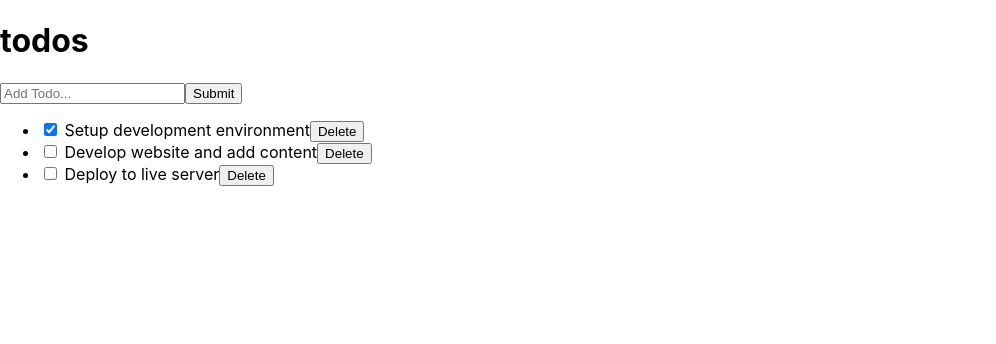
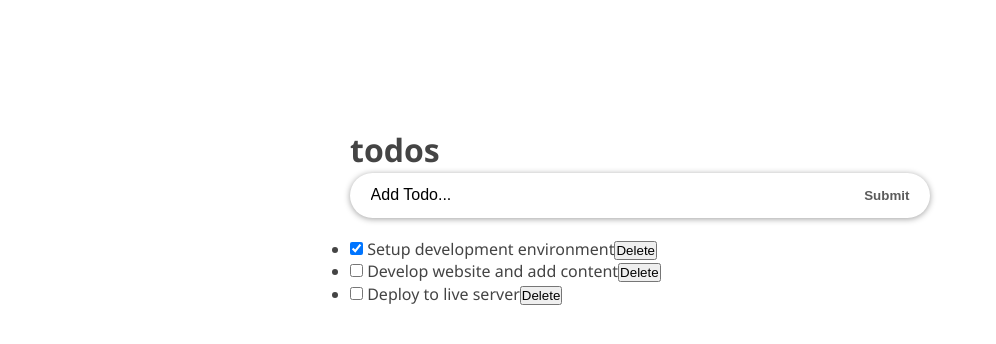
Before and after one commit to TheLuisAbarca/React_ToDoList, a React (Create React App) app: page / in a window 1280 px wide. Shown: the top 344 px of the page, without its empty margins (0-996 px from the left). Built offline with nearby package versions, Linux system fonts and the light colour scheme.

Commit message:
Starting with the CSS Stylesheet.

```diff
--- a/src/App.css
+++ b/src/App.css
@@ -1,38 +1,65 @@
-.App {
-  text-align: center;
+* {
+  box-sizing: border-box;
+  margin: 0;
+  padding: 0;
 }
 
-.App-logo {
-  height: 40vmin;
-  pointer-events: none;
+body {
+  font-family: "Segoe UI", Arial, sans-serif;
+  line-height: 1.4;
+  color: #444;
+  background: #fff;
+  height: 100vh;
 }
 
-@media (prefers-reduced-motion: no-preference) {
-  .App-logo {
-    animation: App-logo-spin infinite 20s linear;
-  }
+.container {
+  display: flex;
+  flex-direction: column;
+  justify-content: center;
+  align-items: center;
+  max-width: 600px;
+  margin: 0 auto;
 }
 
-.App-header {
-  background-color: #282c34;
-  min-height: 100vh;
-  display: flex;
-  flex-direction: column;
-  align-items: center;
-  justify-content: center;
-  font-size: calc(10px + 2vmin);
-  color: white;
+.inner {
+  width: 100%;
+  padding: 8rem 10px 4rem;
 }
 
-.App-link {
-  color: #61dafb;
+.form-container {
+  width: 100%;
+  margin-bottom: 20px;
+  display: flex;
+  border-radius: calc(0.5 * 100px);
+  box-shadow: 0 1px 6px 0 rgba(0, 0, 0, 0.38);
+  justify-content: space-evenly;
 }
 
-@keyframes App-logo-spin {
-  from {
-    transform: rotate(0deg);
-  }
-  to {
-    transform: rotate(360deg);
-  }
+.input-text {
+  font-size: 1rem;
+  font-weight: 400;
+  width: 85%;
+  padding-right: 5px;
+  padding-left: 10px;
+  border-radius: calc(0.5 * 100px);
 }
+
+.input-text::placeholder {
+  color: #000;
+}
+
+.input-submit {
+  background: transparent;
+  color: #5b5b5b;
+  text-transform: capitalize;
+  cursor: pointer;
+  font-weight: 600;
+  margin-right: 10px;
+}
+
+.input-text,
+.input-submit {
+  height: 45px;
+  outline: none;
+  border: none;
+}
--- a/src/components/InputTodo.js
+++ b/src/components/InputTodo.js
@@ -25,14 +25,15 @@
 
   render() {
     return (
-      <form onSubmit={this.handleSubmit}>
+      <form onSubmit={this.handleSubmit} className="form-container">
         <input
           type="text"
+          className="input-text"
           placeholder="Add Todo..."
           value={this.state.title}
           name="title"
           onChange={this.onChange}/>
-        <button>Submit</button>
+        <button className="input-submit">Submit</button>
       </form>
     )
   }
--- a/src/components/TodoContainer.js
+++ b/src/components/TodoContainer.js
@@ -3,6 +3,7 @@
 import Header from "./Header";
 import InputTodo from "./InputTodo";
 import { v4 as uuidv4 } from "uuid";
+import "../App.css";
 
 class TodoContainer extends React.Component {
   state = {
@@ -64,7 +65,8 @@
 
   render() {
     return (
-      <div>
+      <div className="container">
+        <div className="inner">
           <Header />
           <InputTodo addTodoProps={this.addTodoItem}/>
           <TodoList
@@ -73,6 +75,7 @@
             deleteTodoProps={this.delTodo}
           />
         </div>
+      </div>
     )
   }
 }
```
Lines whose indentation alone changed are shown as unchanged.
